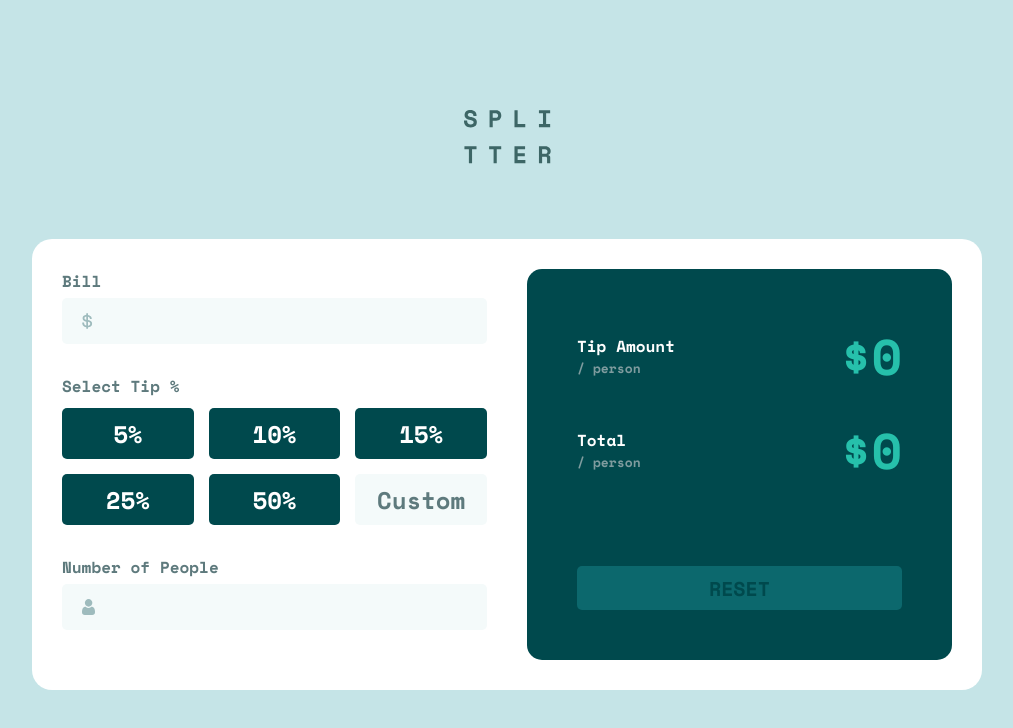
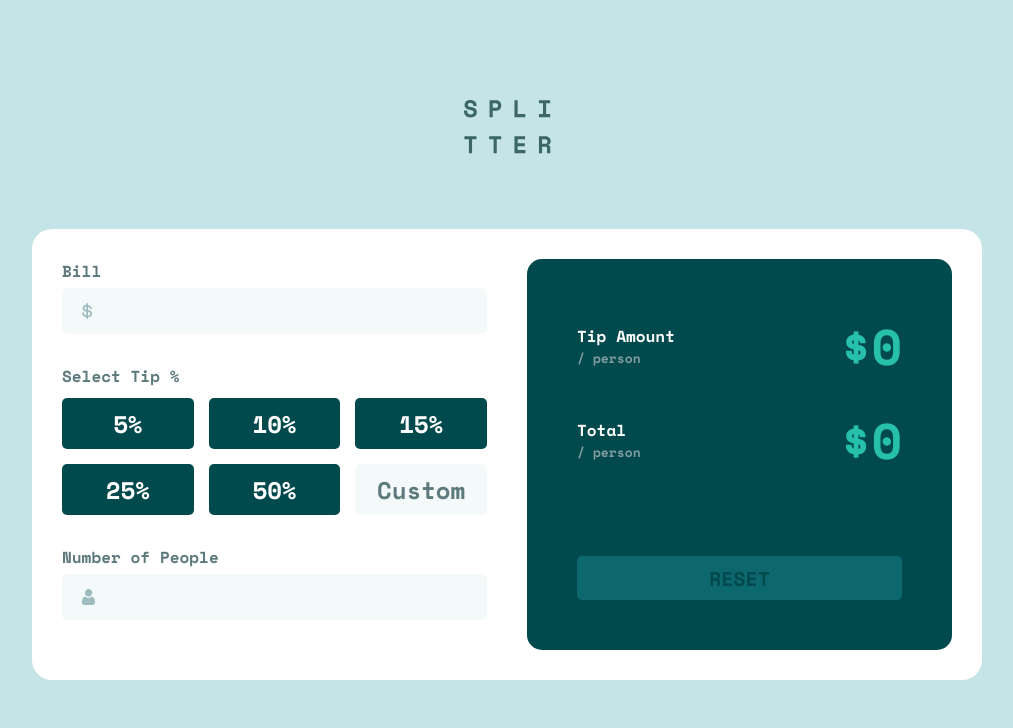
Before and after one commit to GloriaSekyere/tip-calculator-app-challenge, a React (Create React App) app: page / in a window 1280 px wide. Shown: the top 728 px of the page, without its empty margins (133-1146 px from the left). Built offline with nearby package versions, Linux system fonts and the light colour scheme.

Commit message:
remove grid display to center page content and add padding-top instead

```diff
--- a/src/styles/index.css
+++ b/src/styles/index.css
@@ -408,11 +408,7 @@ body {
 
 @media screen and (min-width: 1280px) {
   body {
-    min-height: 100vh;
-    padding-top: 0;
-    display: -ms-grid;
-    display: grid;
-    place-content: center center;
+    padding-top: 100px;
   }
 }
 /*# sourceMappingURL=index.css.map */
--- a/src/styles/index.scss
+++ b/src/styles/index.scss
@@ -19,9 +19,6 @@ body {
 
 @media screen and (min-width: 1280px) {
   body {
-    min-height: 100vh;
-    padding-top: 0;
-    display: grid;
-    place-content: center center;
+    padding-top: 100px;
   }
 }
```
Also changed, not shown: 1 other file (tests, documents, lock files or other folders).
